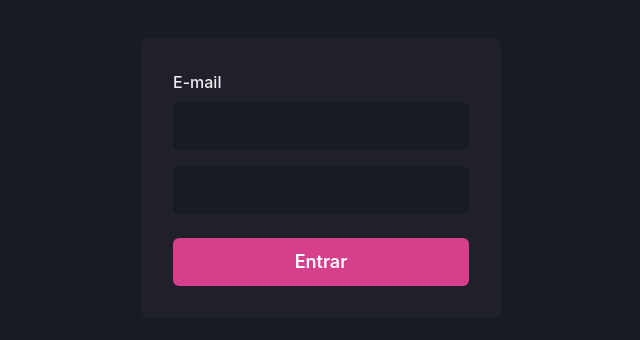
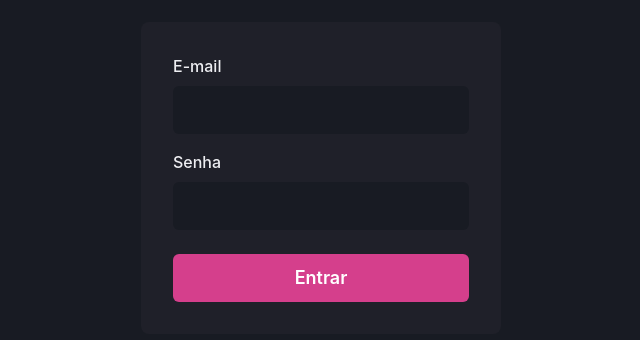
Before and after one commit to danielcbranco/dashgo, a Next.js app: page / in a window 1280 px wide. Shown: the part 222-562 px from the top of the page, without its empty margins (319-959 px from the left). Built offline with nearby package versions, Linux system fonts and the light colour scheme.

Commit message:
terciero commit

```diff
--- a/src/pages/index.tsx
+++ b/src/pages/index.tsx
@@ -20,7 +20,7 @@ export default function Home() {
       >
         <Stack spacing="4">
           <Input name="email" type="email" label="E-mail" />
-          <Input name="password" type="password" label="" />
+          <Input name="password" type="password" label="Senha" />
 
         </Stack>
 
```
